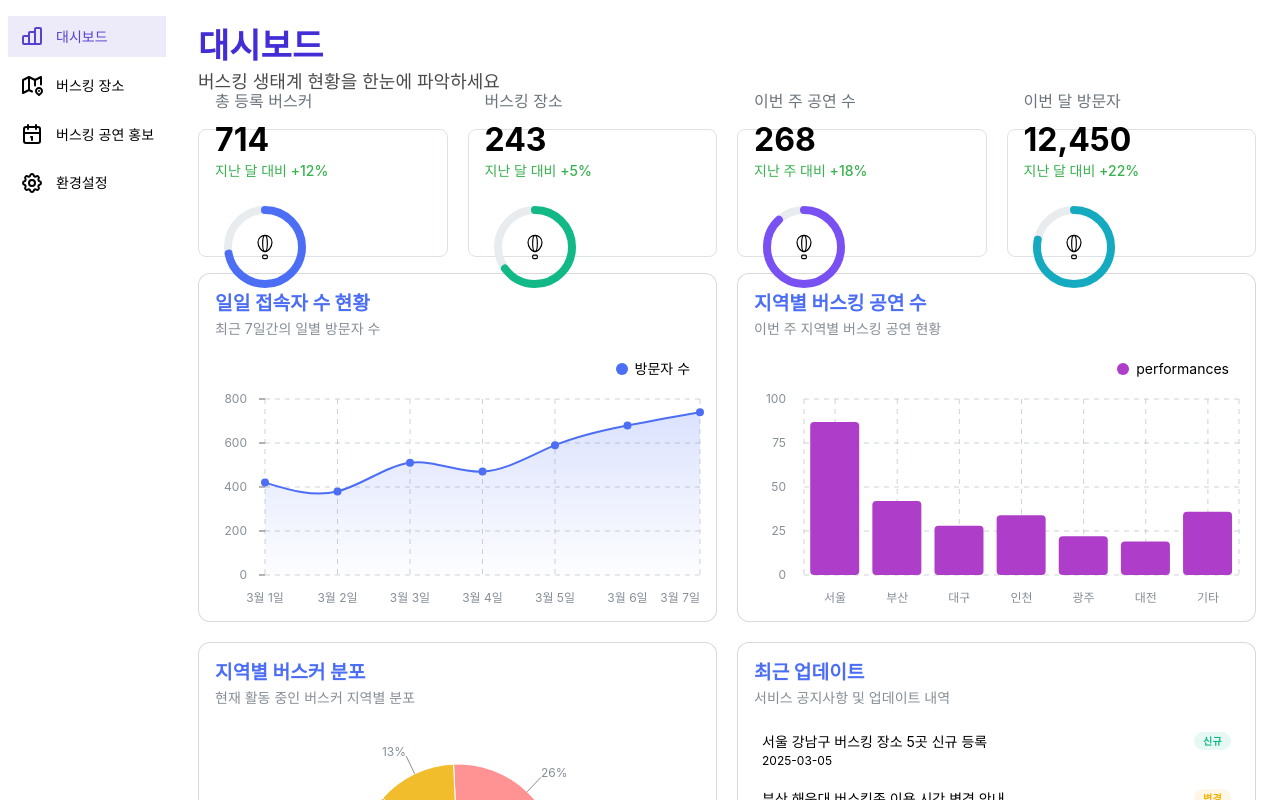
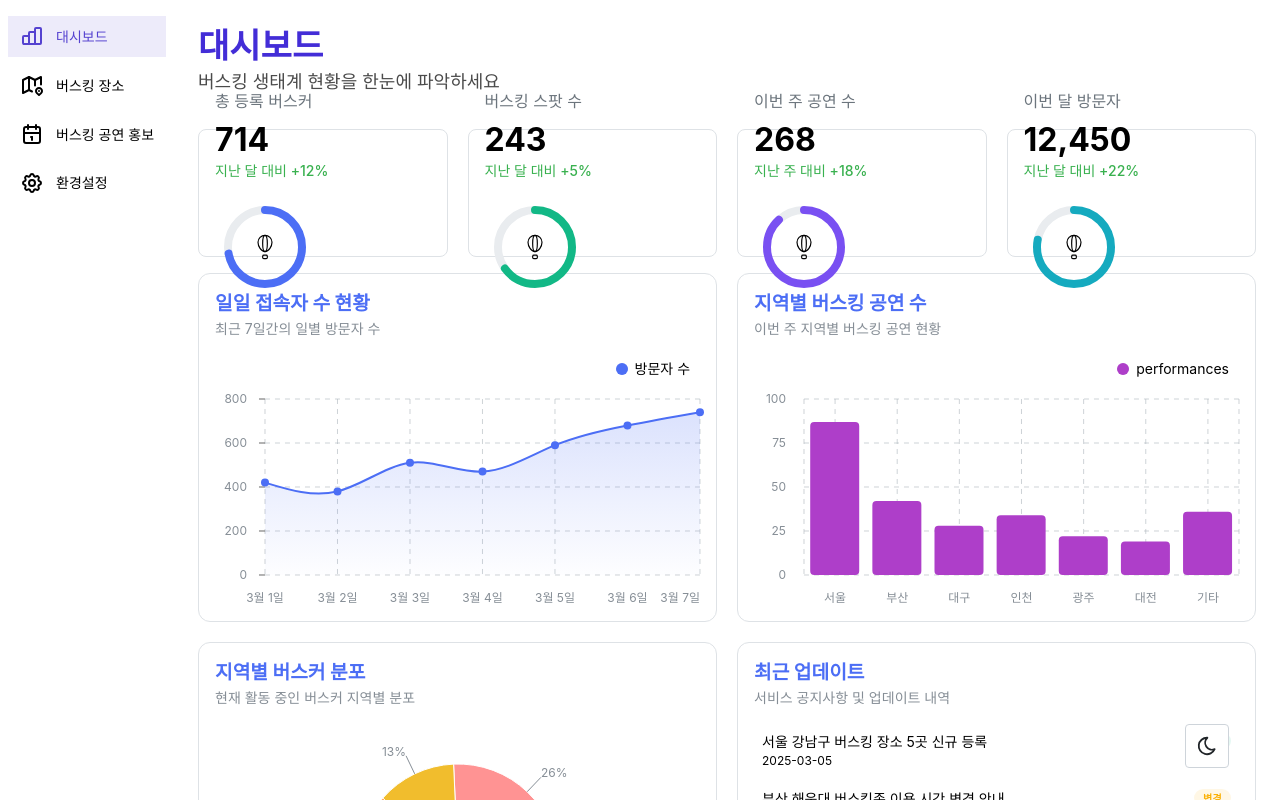
Before and after one commit to dlwlsdn201/project--busking-information-service--nextjs, a Next.js app: page /dashboard in a window 1280 px wide. Shown: the top 800 px of the page. Built offline with nearby package versions, Linux system fonts and the light colour scheme.

Commit message:
:sparkles: 페이지 테마 모드 토글 버튼  UI 및 기능 신규 구현

```diff
--- a/src/app/layout.tsx
+++ b/src/app/layout.tsx
@@ -6,6 +6,7 @@ import '@mantine/core/styles.css';
 import '@mantine/charts/styles.css';
 import './globals.css';
 import { PagePaddingLayout } from '@shared/ui/layout';
+import { ThemeToggleButton } from '@shared/ui/common';
 
 // export const metadata = {
 //   title: 'Next.js',
@@ -24,12 +25,14 @@ export default function RootLayout({
           <div
             id="container"
             style={{
+              position: 'relative',
               display: 'flex',
               flexFlow: 'row nowrap',
             }}
           >
             <Navigation />
             <PagePaddingLayout>{children}</PagePaddingLayout>
+            <ThemeToggleButton />
           </div>
         </ConfigProviders>
       </body>
--- a/src/features/dashboard-card/style/DashboardCard.styled.tsx
+++ b/src/features/dashboard-card/style/DashboardCard.styled.tsx
@@ -5,7 +5,6 @@ export const MainCardContainer = styled(Paper)<
   PaperProps & { children: React.ReactNode }
 >`
   border-radius: 0.75rem;
-  border: 1px solid rgba(0, 0, 0, 0.15);
   display: flex;
   flex-flow: column nowrap;
   gap: 1rem;
--- a/src/features/dashboard-card/ui/EnrollSpotStatistic.tsx
+++ b/src/features/dashboard-card/ui/EnrollSpotStatistic.tsx
@@ -3,7 +3,7 @@ import { TestIcon } from '@shared/assets/icons/common';
 import { IconProvider } from '@shared/assets/icons/IconProvider';
 export const EnrollSpotStatistic = () => {
   const SAMPLE_DATA = {
-    title: '버스킹 장소',
+    title: '버스킹 스팟 수',
     value: '243',
     description: '지난 달 대비 +5%',
     icon: <IconProvider icon={TestIcon} size={28} />,
--- /dev/null
+++ b/src/shared/ui/common/ThemeToggleButton.tsx
@@ -0,0 +1,32 @@
+import {
+  ActionIcon,
+  ActionIconProps,
+  useMantineColorScheme,
+} from '@mantine/core';
+import { IconMoon, IconSun } from '@tabler/icons-react';
+import styled from 'styled-components';
+
+const StyledActionIcon = styled(ActionIcon)<
+  ActionIconProps & { children: React.ReactElement; onClick: () => void }
+>`
+  position: fixed;
+  bottom: 4%;
+  right: 4%;
+  z-index: 1000;
+`;
+
+export const ThemeToggleButton: React.FC = () => {
+  const { colorScheme, toggleColorScheme } = useMantineColorScheme();
+  const isDark = colorScheme === 'dark';
+
+  return (
+    <StyledActionIcon
+      onClick={() => toggleColorScheme()}
+      size="xl"
+      variant="default"
+      color={isDark ? 'yellow' : 'blue'}
+    >
+      {isDark ? <IconSun size={22} /> : <IconMoon size={22} />}
+    </StyledActionIcon>
+  );
+};
--- a/src/shared/ui/common/index.ts
+++ b/src/shared/ui/common/index.ts
@@ -1 +1,2 @@
 export { PageTitle } from './PageTitle';
+export { ThemeToggleButton } from './ThemeToggleButton';
```
